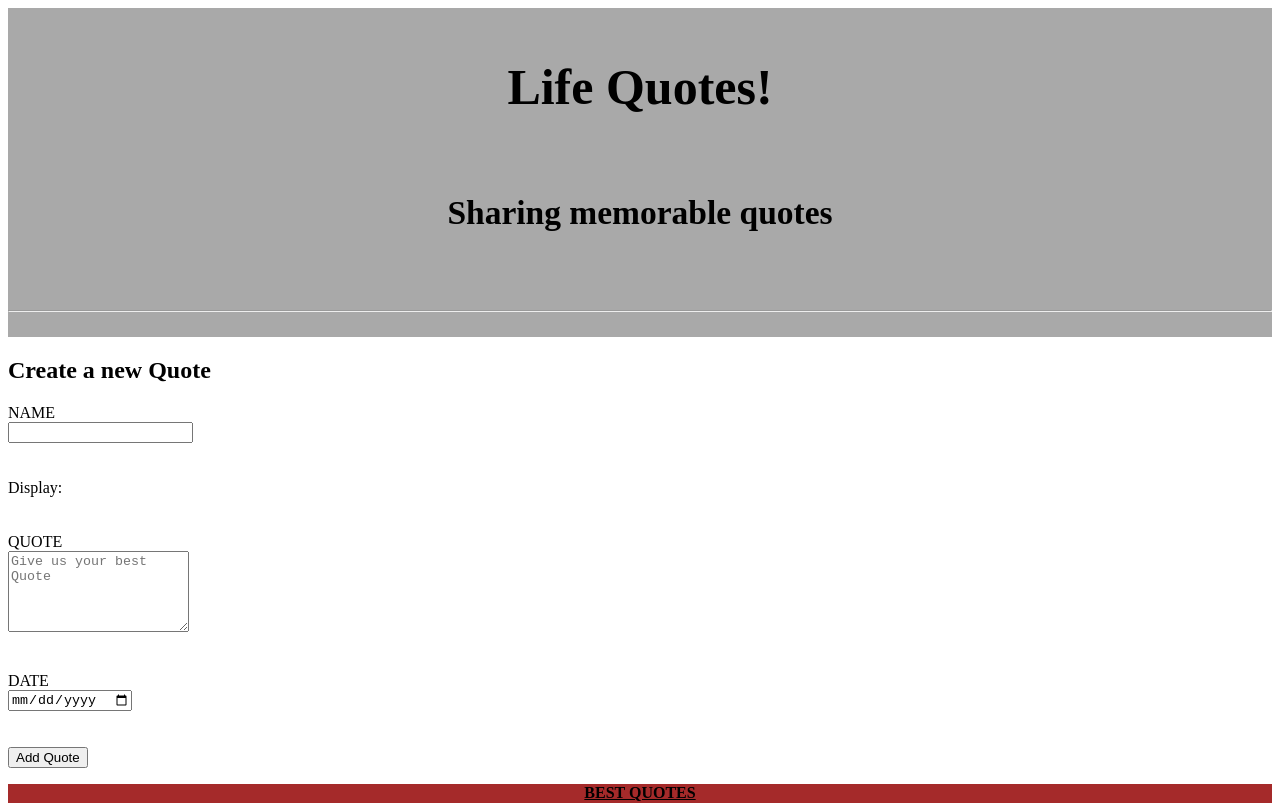
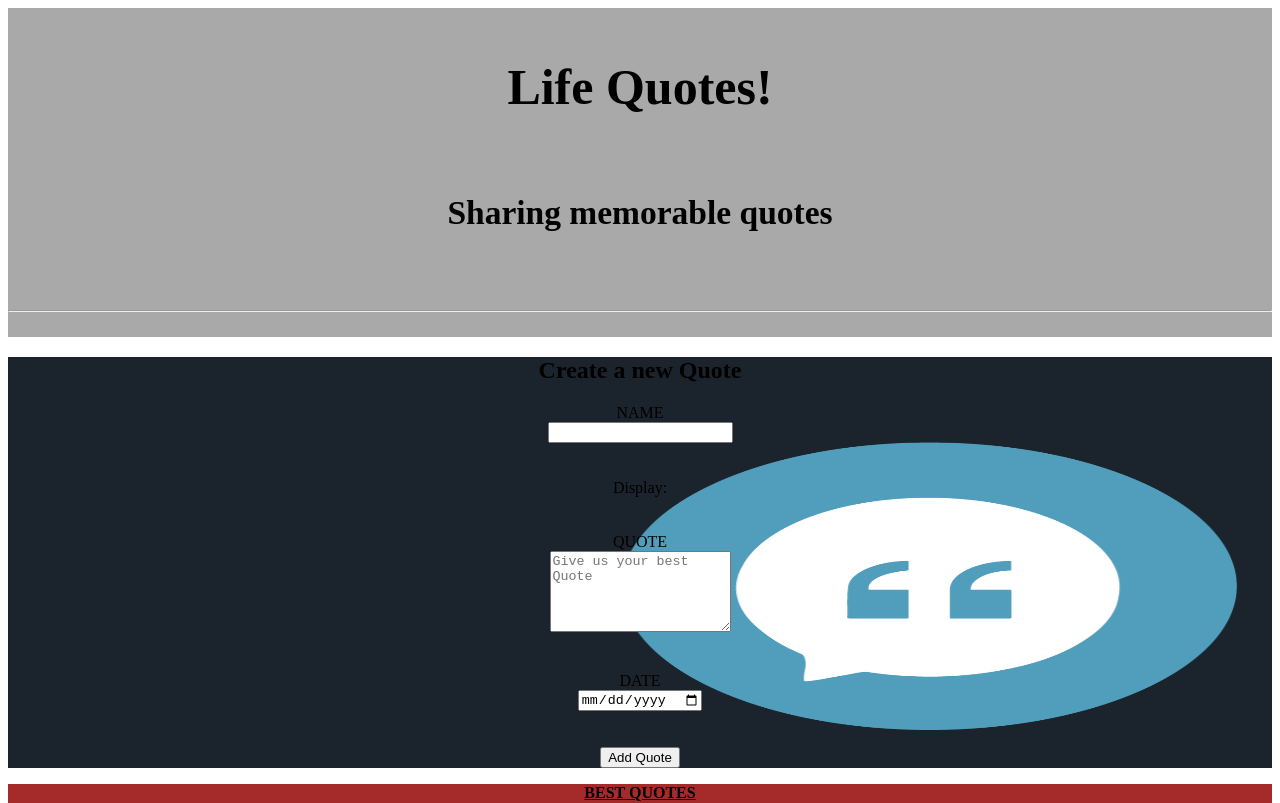
Before and after one commit to rickymwethera/quotes, an Angular app: page / in a window 1280 px wide. Shown: the top 803 px of the page. Built offline with nearby package versions, Linux system fonts and the light colour scheme.

Commit message:
added background features

```diff
--- a/src/app/quote/quote.component.css
+++ b/src/app/quote/quote.component.css
@@ -22,9 +22,10 @@ body {
     text-align: center;
     background-color: brown;
 }
-#custom {
+.custom {
     text-align: center;
     background-image: url('/assets/quote1.png');
+    background-color: darkturquoise;
     background-size: 1900px 500px;
     background-repeat: no-repeat;
 }
--- a/src/app/quote/quote.component.html
+++ b/src/app/quote/quote.component.html
@@ -5,11 +5,15 @@
       <h6>Sharing memorable quotes</h6>
       <hr>
     </div>
+    <div class="row">
+      <div class="col-md-4">
     <div class="custom">
       <app-quote-form (addQuote)="addNewQuote($event)"></app-quote-form>
     </div>
   </div>
+  </div>
 </div>
+<div class="col-md-4">
 <div class="form">
   <p><b><u>BEST QUOTES</u></b></p>
 <ul>
@@ -25,5 +29,6 @@
 </ul>
 
 <div class="col-md-2"></div>
-
 </div>
+</div>
+</div>
```
